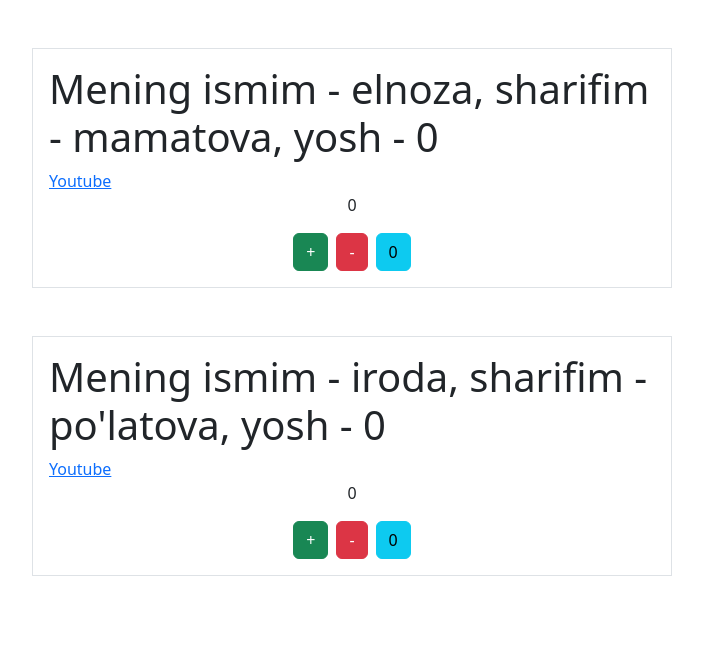
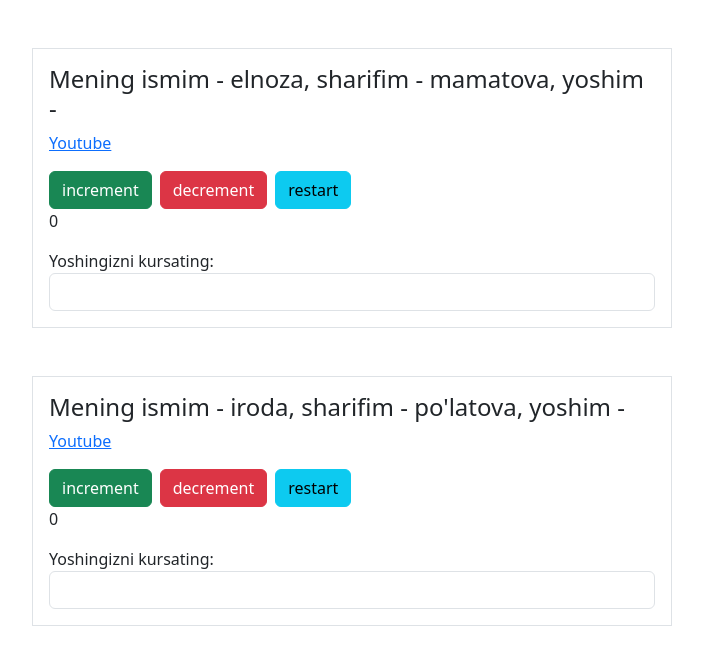
Before and after one commit to MamatovaElnoza/hooks, a React (Create React App) app: page / in a window 1280 px wide. Shown: the top 648 px of the page, without its empty margins (288-991 px from the left). Built offline with nearby package versions, Linux system fonts and the light colour scheme; the HTML template or start-up script is replaced by a standard one.

Commit message:
back to learning React after a break

```diff
--- a/src/App.js
+++ b/src/App.js
@@ -1,82 +1,46 @@
-import React, { useState } from "react";
+import React, { Component } from "react";
 
-// class User extends Component {
-//   constructor(props) {
-//     super(props);
-//     this.state = { counter: 0, age: '' };
-//   }
+class User extends Component {
+  constructor(props) {
+    super(props);
+    this.state = { counter: 0, age: '' };
+  }
 
-//   onPlus = () => this.setState(prevState => ({ counter: prevState.counter + 1 }))
-//   onMinus = () => this.setState(prevState => ({ counter: prevState.counter - 1 }))
-//   Zero = () => this.setState({ counter: 0 })
+  onPlus = () => this.setState(prevState => ({ counter: prevState.counter + 1 }))
+  onMinus = () => this.setState(prevState => ({ counter: prevState.counter - 1 }))
+  Zero = () => this.setState({ counter: 0 })
 
-//   changeHandler = e => { this.setState({ age: e.target.value }) };
+  changeHandler = e => { this.setState({ age: e.target.value }) };
 
-//   render() {
-//     const { firstName, lastName, link } = this.props
-//     const { age, counter } = this.state
-
-//     return (
-//       <div className="w-50 mx-auto">
-//         <div className="border p-3 mt-5">
-//           <h4>Mening ismim - {firstName}, sharifim - {lastName}, yoshim - {age}</h4>
-//           <a href={link}>Youtube</a>
-//           <div className="mt-3">
-//             <button className="btn btn-success" onClick={this.onPlus}>
-//               +
-//             </button>
-//             <button className="btn btn-danger mx-2" onClick={this.onMinus}>
-//               -
-//             </button>
-//             <button className="btn btn-info" onClick={this.Zero}>
-//               zero
-//             </button>
-//             <p>{counter}</p>
-//           </div>
-//           <form>
-//             <span>Yoshingizni kursating:</span>
-//             <input className="form-control" type="text" onChange={e => this.changeHandler(e, 'sammi')} />
-//           </form>
-//         </div>
-//       </div>
-//     )
-//   }
-// }
-
-const User = ({ firstName, lastName, link }) => {
-  const [counter, setCount] = useState(0)
-  const [age, setAge] = useState(0)
-
-const onPlus = () => {
-  setCount(counter + 1)
-}
-const onMinus = () => {
-  setCount(counter - 1)
-}
-const Zero = () => {
-  setCount(0)
-}
+  render() {
+    const { firstName, lastName, link } = this.props
+    const { age, counter } = this.state
 
     return (
       <div className="w-50 mx-auto">
         <div className="border p-3 mt-5">
-        <h1>Mening ismim - {firstName}, sharifim - {lastName}, yosh - {age}</h1>
+          <h4>Mening ismim - {firstName}, sharifim - {lastName}, yoshim - {age}</h4>
           <a href={link}>Youtube</a>
-        <p className="text-center">{counter}</p>
-        <div className="d-flex justify-content-center">
-          <button className="btn btn-success" onClick={onPlus}>
-            +
+          <div className="mt-3">
+            <button className="btn btn-success" onClick={this.onPlus}>
+              increment
             </button>
-          <button className="btn btn-danger mx-2" onClick={onMinus}>
-            -
+            <button className="btn btn-danger mx-2" onClick={this.onMinus}>
+              decrement
             </button>
-          <button className="btn btn-info" onClick={Zero}>
-            0
+            <button className="btn btn-info" onClick={this.Zero}>
+              restart
             </button>
+            <p>{counter}</p>
           </div>
+          <form>
+            <span>Yoshingizni kursating:</span>
+            <input className="form-control" type="text" onChange={e => this.changeHandler(e, 'sammi')} />
+          </form>
         </div>
       </div>
     )
+  }
 }
 
 
```
Lines whose indentation alone changed are shown as unchanged.
